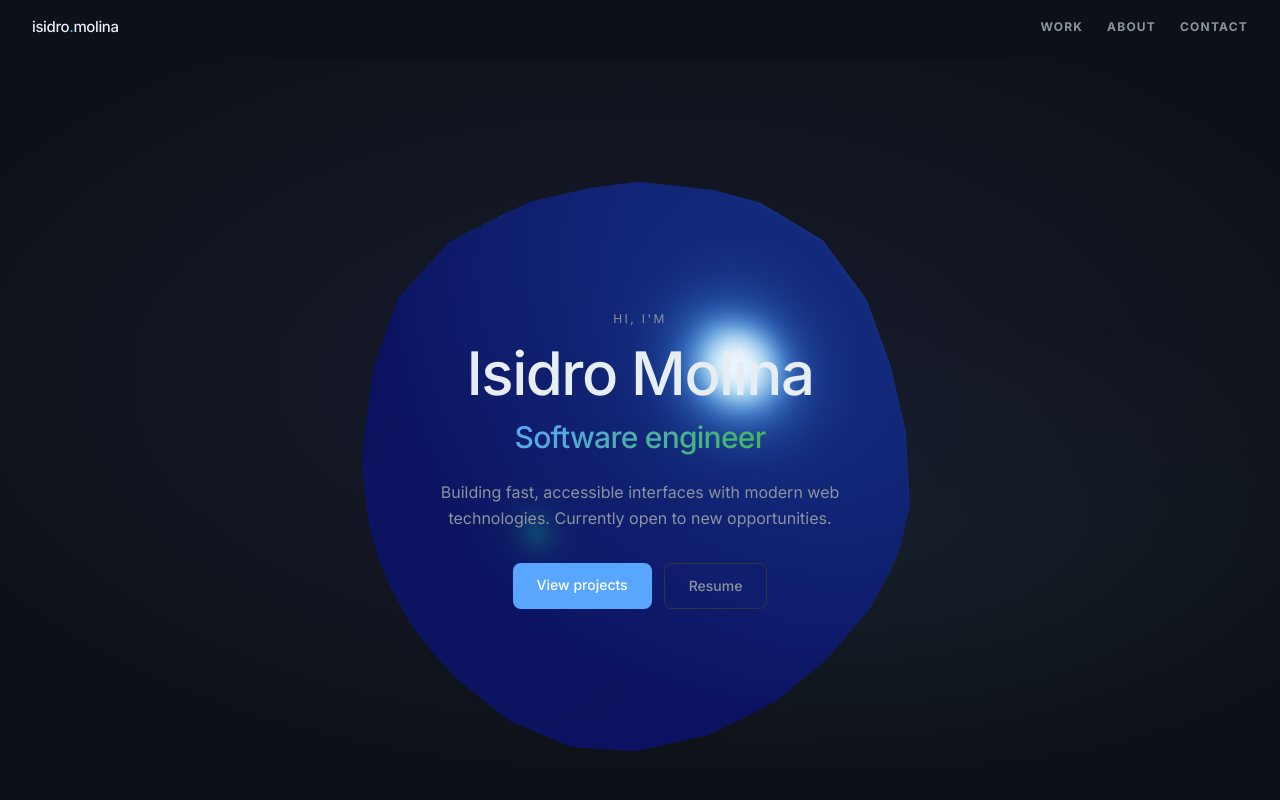
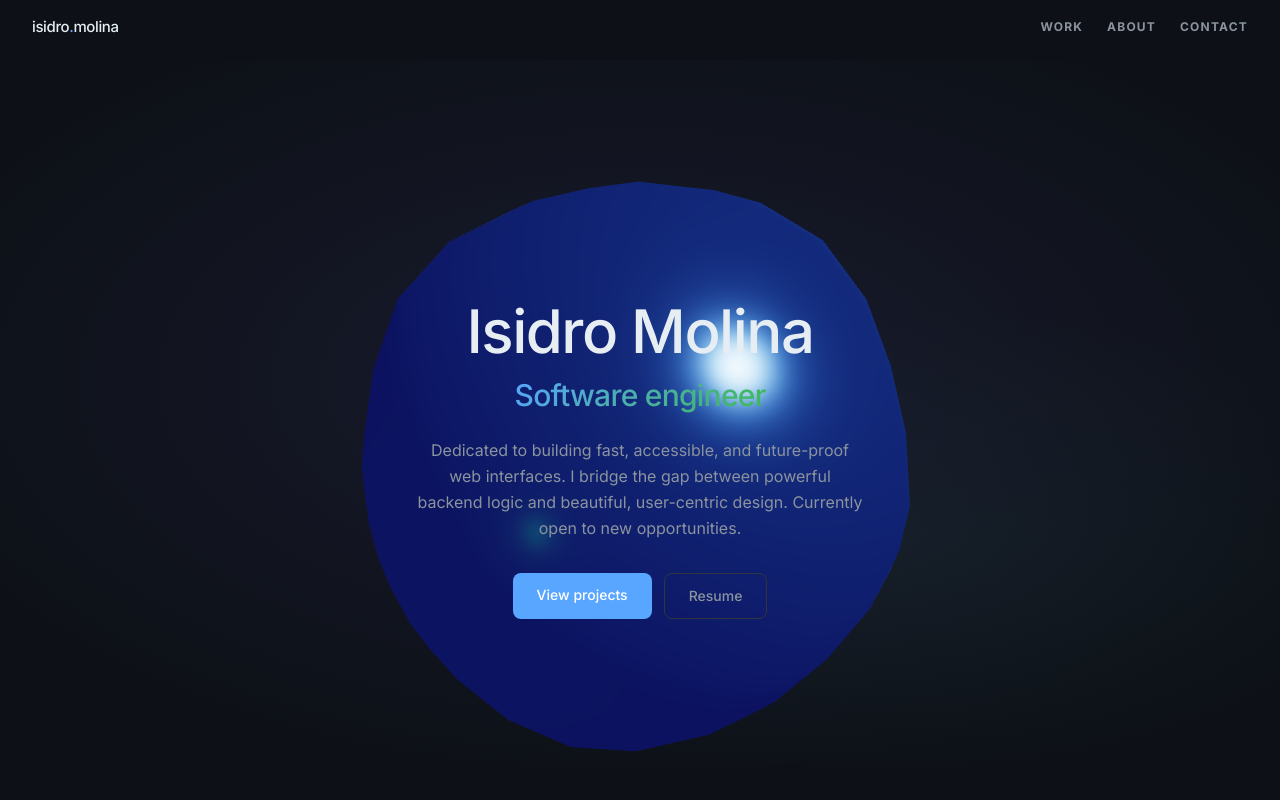
Before and after one commit to imj-1/portfolio, a Next.js app: page / in a window 1280 px wide. Shown: the top 800 px of the page. Built offline with nearby package versions, Linux system fonts and the light colour scheme.

Commit message:
feat: improve messaging for hero and contact section

```diff
--- a/src/components/Contact.tsx
+++ b/src/components/Contact.tsx
@@ -36,14 +36,11 @@ export default function Contact() {
             className="min-h-screen flex items-center justify-center px-8 text-center"
         >
             <div ref={ref}>
-                <p className="text-[11px] uppercase tracking-[0.15em] text-accent-purple/70 mb-4">
-                    Get in touch
-                </p>
                 <h2 className="text-2xl font-medium tracking-tight mb-3">
-                    Let&apos;s build something
+                    Let’s launch your next big project
                 </h2>
-                <p className="text-sm text-text-secondary mb-8">
-                    Currently open to full-time roles and interesting collaborations.
+                <p className="text-l font-bold uppercase tracking-[0.15em] text-accent-purple/70 mb-4">
+                    Get in touch!
                 </p>
                 <div className="flex justify-center gap-3">
                     <button
--- a/src/components/Hero.tsx
+++ b/src/components/Hero.tsx
@@ -29,9 +29,6 @@ export default function Hero() {
 
             {/* Text overlay */}
             <div className="relative z-10 max-w-2xl px-8 text-center">
-                <p className="text-xs uppercase tracking-[0.2em] text-text-secondary mb-4">
-                    Hi, I&apos;m
-                </p>
                 <h1 className="text-5xl md:text-6xl font-medium tracking-tight mb-4">
                     Isidro Molina
                 </h1>
@@ -39,7 +36,9 @@ export default function Hero() {
                     <span className="gradient-text">Software engineer</span>
                 </p>
                 <p className="text-base text-text-secondary leading-relaxed max-w-md mx-auto mb-8">
-                    Building fast, accessible interfaces with modern web technologies.
+                    Dedicated to building fast, accessible, and future-proof web interfaces.
+                    I
+                    bridge the gap between powerful backend logic and beautiful, user-centric design.
                     Currently open to new opportunities.
                 </p>
                 <div className="flex gap-3 justify-center">
```
